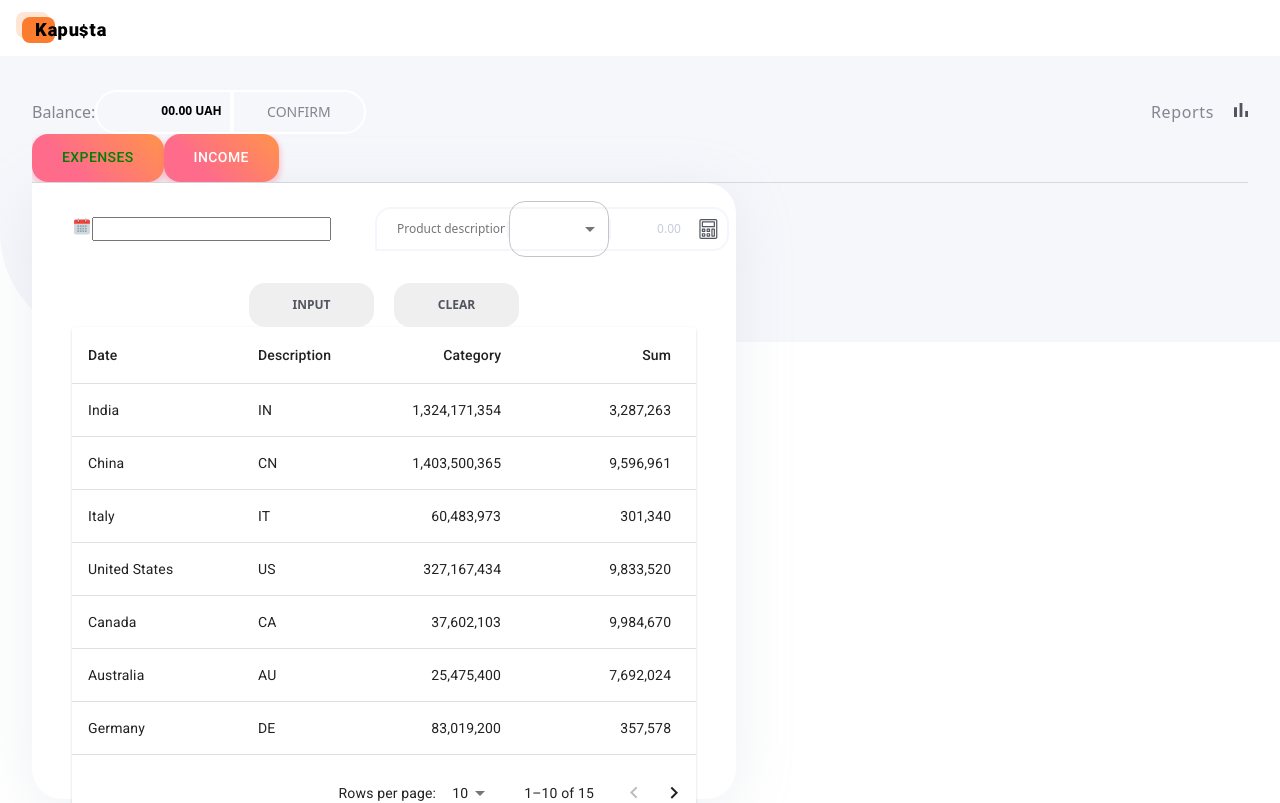
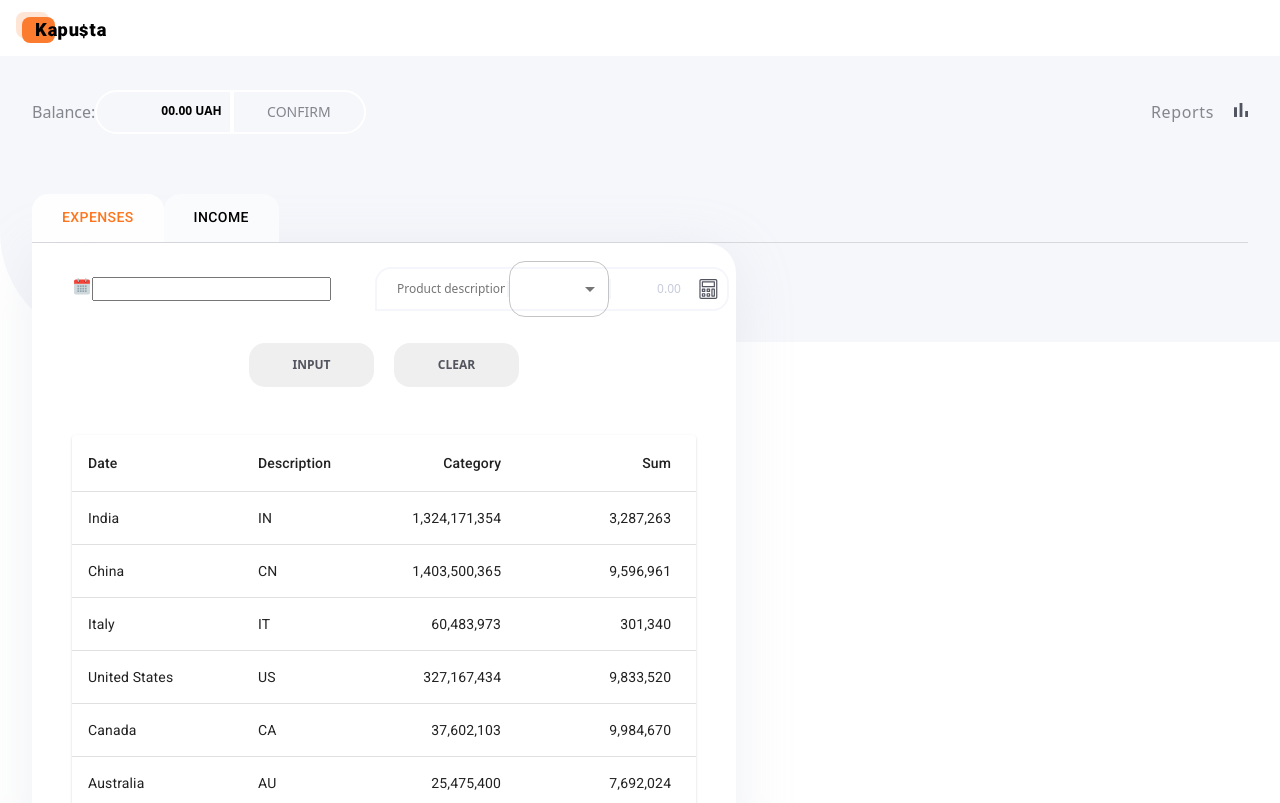
Before and after one commit to ArturMyasnikov/KapustaProject, a React (Create React App) app: page /balance in a window 1280 px wide. Shown: the top 803 px of the page. Built offline with nearby package versions, Linux system fonts and the light colour scheme.

Commit message:
add styles

```diff
--- /dev/null
+++ b/src/components/Select/Select.jsx
@@ -0,0 +1,42 @@
+import { useState } from 'react';
+import { Select, MenuItem, OutlinedInput } from '@mui/material';
+import { styled } from '@mui/material/styles';
+
+const MySelect = styled(Select)({
+	border: 'none',
+	width: '300px',
+	borderRadius: 16,
+});
+
+const MyInput = styled(OutlinedInput)({
+	border: 'none',
+	'&.MuiOutlinedInput-root': {
+		border: 'none',
+	},
+});
+
+const CATEGORIES = ['category1', 'category2', 'category3'];
+
+export default function SelectComponent() {
+	const [selectedCategory, setSelectedCategory] = useState('');
+
+	const handleSelectChange = event => {
+		console.log('event.target.value', event.target.value);
+		setSelectedCategory(event.target.value);
+	};
+
+	return (
+		<MySelect
+			value={selectedCategory}
+			label="Product category"
+			onChange={handleSelectChange}
+			input={<MyInput />}
+		>
+			{CATEGORIES.map(item => (
+				<MenuItem value={item} key={item}>
+					{item}
+				</MenuItem>
+			))}
+		</MySelect>
+	);
+}
--- a/src/components/Table/Table.jsx
+++ b/src/components/Table/Table.jsx
@@ -71,7 +71,14 @@ export default function StickyHeadTable() {
 	};
 
 	return (
-		<Paper sx={{ width: '100%', overflow: 'hidden' }}>
+		<Paper
+			sx={{
+				width: '100%',
+				marginTop: '48px',
+				height: '424px',
+				overflow: 'hidden',
+			}}
+		>
 			<TableContainer sx={{ maxHeight: 440 }}>
 				<Table stickyHeader aria-label="sticky table">
 					<TableHead>
--- a/src/components/TabsComponent/TabsComponent.jsx
+++ b/src/components/TabsComponent/TabsComponent.jsx
@@ -1,50 +1,33 @@
 import { useState } from 'react';
-import { Box, Tab, Select, MenuItem } from '@mui/material';
-// import Box from '@mui/material/Box';
-// import Tab from '@mui/material/Tab';
+import { Box, Tab } from '@mui/material';
 import { TabContext, TabList, TabPanel } from '@mui/lab';
-// import TabList from '@mui/lab/TabList';
-// import TabPanel from '@mui/lab/TabPanel';
 import s from './tabsComponent.module.css';
 import BasicDatePicker from '../DatePicker/DatePicker';
 import StickyHeadTable from '../Table/Table';
+import SelectComponent from '../Select/Select';
 import { styled } from '@mui/material/styles';
 
 const MyTab = styled(Tab)({
-	background: 'linear-gradient(45deg, #FE6B8B 30%, #FF8E53 90%)',
-	borderColor: 'green',
-	borderRadius: 16,
-	boxShadow: '0 3px 5px 2px rgba(255, 105, 135, .3)',
-	color: 'white',
+	background: '#FAFBFD',
+	borderRadius: '16px 16px 0 0',
+	color: 'black',
 	height: 48,
 	padding: '0 30px',
 
 	'&.Mui-selected': {
-		color: 'green',
+		color: '#FF751D',
+		background: '#FEFEFE',
 	},
 });
 
-const MySelect = styled(Select)({
-	width: 300,
-	borderRadius: 16,
-});
-
-const CATEGORIES = ['category1', 'category2', 'category3'];
-
 export default function TabsComponent() {
 	const [value, setValue] = useState('1');
-	const [selectedCategory, setSelectedCategory] = useState('');
-
-	const handleSelectChange = event => {
-		console.log('event.target.value', event.target.value);
-		setSelectedCategory(event.target.value);
-	};
 
 	const handleChange = (event, newValue) => {
 		setValue(newValue);
 	};
 	return (
-		<Box sx={{ width: '100%' }}>
+		<Box sx={{ width: '100%', marginTop: '60px' }}>
 			<TabContext value={value}>
 				<Box sx={{ borderBottom: 1, borderColor: 'divider' }}>
 					<TabList
@@ -66,24 +49,7 @@ export default function TabsComponent() {
 									className={s.ProductDescription}
 									placeholder="Product description"
 								/>
-								{/*<select*/}
-								{/*	name="categories"*/}
-								{/*	title="dfd"*/}
-								{/*	id="categories"*/}
-								{/*	placeholder="Product category"*/}
-								{/*	className={s.select}*/}
-								{/*></select>*/}
-								<MySelect
-									value={selectedCategory}
-									label="Product category"
-									onChange={handleSelectChange}
-								>
-									{CATEGORIES.map(item => (
-										<MenuItem value={item} key={item}>
-											{item}
-										</MenuItem>
-									))}
-								</MySelect>
+								<SelectComponent />
 								<div className={s.calculate}>0.00</div>
 							</div>
 						</div>
```
